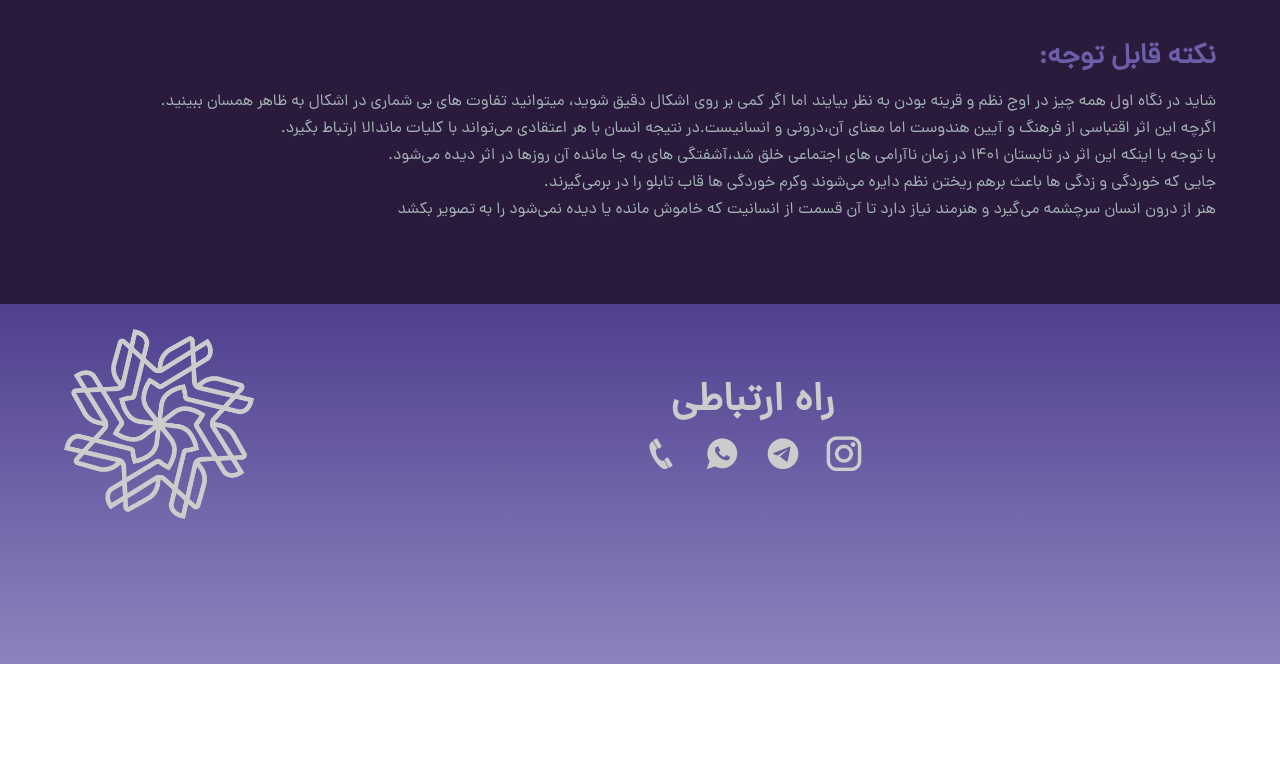
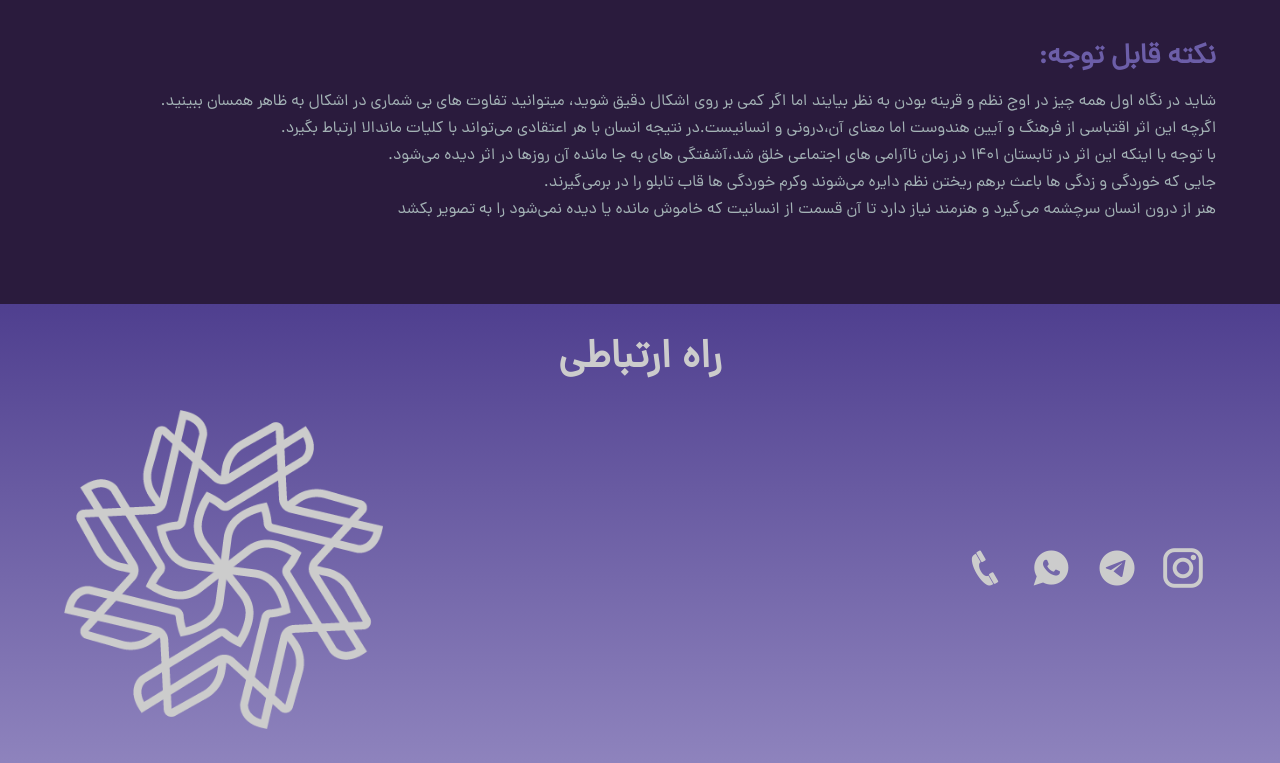
Before and after one commit to maydalaa/maydalaa.github.io, a plain HTML site: page index.html in a window 1280 px wide. Shown: the part 3565-4328 px from the top of the page. Before the commit the page ends 4229 px from the top, so only its background shows below. Drawn offline with nearby package versions, Linux system fonts and the light colour scheme.

Commit message:
nothing3

```diff
--- a/css/responsive.css
+++ b/css/responsive.css
@@ -104,6 +104,10 @@
         padding-left: 30px;
     }
 
+    /* Footer */
+    .section-info-footer .icons-footer li{
+        font-size: 35px;
+    }
 }
 
 /* md */
@@ -148,12 +152,10 @@
     }
 
     /* Footer */
-    footer .logo-footer{
-        display: block;
+    .section-info-footer .icons-footer li{
+        font-size: 40px;
     }
-    .section-info-footer{
-        margin-left: 35px;
-    }
+
 
 }
 
--- a/css/style.css
+++ b/css/style.css
@@ -384,32 +384,28 @@ header{
 
 footer{
     display: flex;
-    flex-direction: row-reverse;
-    align-items: center;
+    flex-direction: column;
+    /* align-items: center; */
     padding: 25px 0;
 }
 
 .section-info-footer {
     display: flex;
-    flex-direction: column;
     align-items: center;
+    justify-content: space-around;
+
 }
-.section-info-footer h2{
+#footer h2{
     font-size: 40px;
     color: #ccc;
-}
-.section-info-footer p{
-    font-size: 22px;
     text-align: center;
-    margin: 22px 0;
-    color: #ccc;
 }
 
 .icons-footer{
     display: flex;
 }
 .icons-footer li{
-    font-size: 35px;
+    font-size: 30px;
     padding: 0 13px;
 }
 .icons-footer li i{
@@ -417,7 +413,8 @@ footer{
 }
 
 .logo-footer{
-    display: none;
+    margin-right: 15px;
+
 }
 .logo-footer img{
     filter:brightness(1) invert(.8);
--- a/index.html
+++ b/index.html
@@ -230,12 +230,9 @@
         <div class="bg-footer">
             <div class="container content-w-90">
                 <footer id="footer">
-                    <div class="logo-footer col-md-2">
-                        <img src="images/logo.png" alt="لوگو ماندالا" class="img-fluid">
-                    </div>
-                    <div class="section-info-footer col-xs-12 col-md-10">
-                        <h2>راه ارتباطی</h2>
-                        <ul class="icons-footer">
+                    <h2>راه ارتباطی</h2>
+                    <div class="section-info-footer mt-20">
+                        <ul class="icons-footer col-xs-9 col-md-10">
                             <li><a href="https://instagram.com/Maydalaa" title="instagram"><i
                                         class="icofont-instagram"></i></a></li>
                             <li><a href="https://t.me/maydalaart" title="telegram"><i class="icofont-telegram"></i></a>
@@ -244,6 +241,9 @@
                                         class="icofont-whatsapp"></i></a></li>
                             <li><a href="Tel:09052838893" title="telephone"><i class="icofont-phone"></i></a></li>
                         </ul>
+                        <div class="logo-footer col-xs-3col-md-2">
+                            <img src="images/logo.png" alt="لوگو ماندالا" class="img-fluid">
+                        </div>
                     </div>
                 </footer>
             </div>
```
